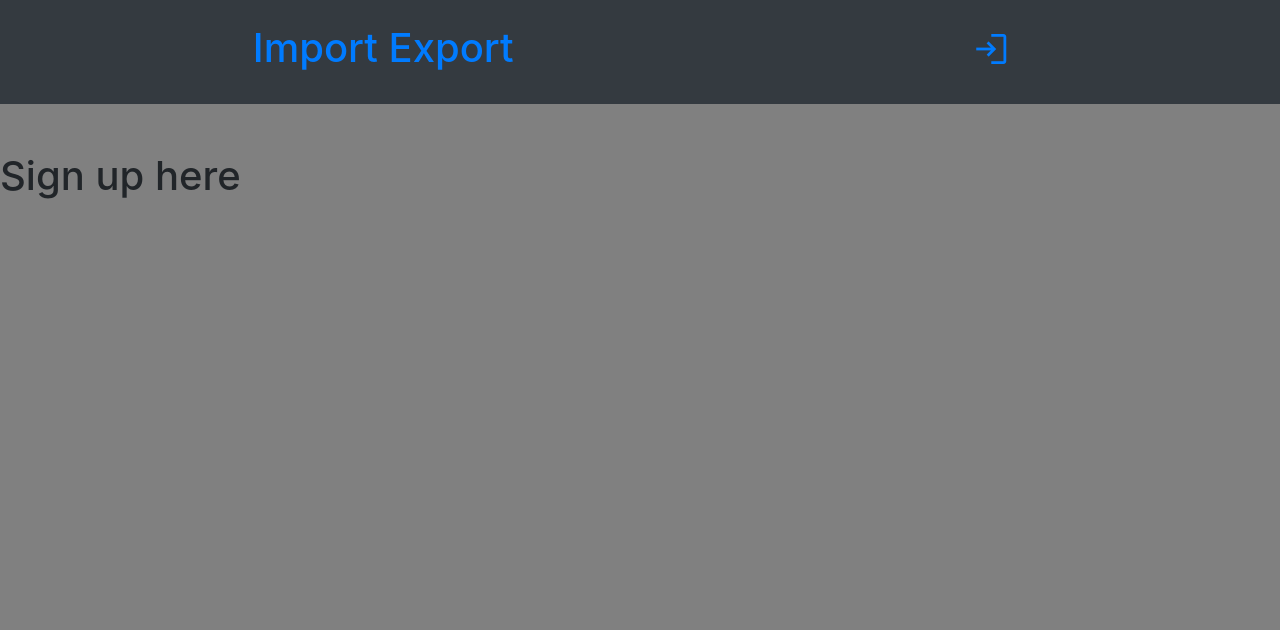
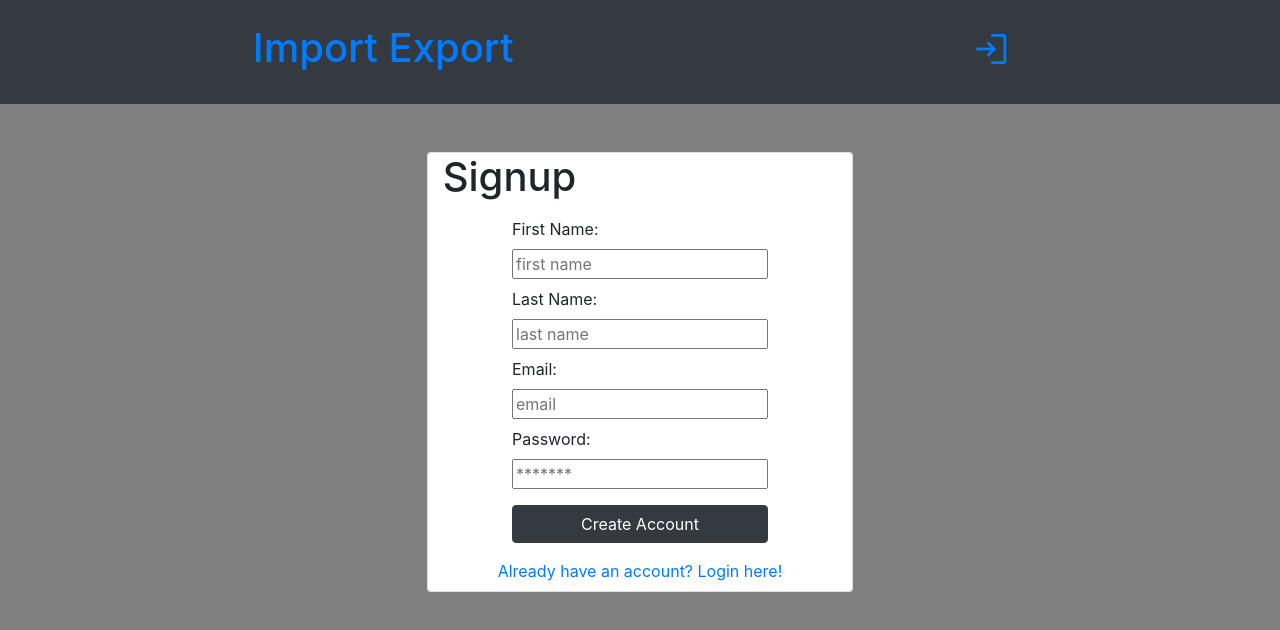
Before and after one commit to AndrewFaugno/import-export, a React (Create React App) app in the folder client/: page /signup in a window 1280 px wide. Shown: the top 630 px of the page. Built offline with nearby package versions, Linux system fonts and the light colour scheme.

Commit message:
created modal for adding products and created signup page

```diff
--- a/client/src/components/AddListingModal/index.js
+++ b/client/src/components/AddListingModal/index.js
@@ -1,9 +1,13 @@
 import Modal from 'react-modal';
+import Auth from '../../utils/auth';
+import { useMutation } from '@apollo/client';
+import { ADD_LISTING } from '../../utils/mutations';
 
 const AddListingModal = ({ modalIsOpen, setModalOpen }) => {
     const customStyles = {
         content: {
-          top: '50%',
+         width: '60%',
+          top: '35%',
           left: '50%',
           right: 'auto',
           bottom: 'auto',
@@ -33,25 +37,40 @@ const AddListingModal = ({ modalIsOpen, setModalOpen }) => {
       })
          .then((data) => data.json())
          .then((data) => {
-            console.log(data);
+            console.log(data.link);
          });
    };
    return (
-    <Modal isOpen={modalIsOpen} style={customStyles}>
-      <div className=" ">
+    <Modal isOpen={modalIsOpen} style={customStyles} ariaHideApp={false}>
+      <div className="m-auto text-center">
+         <div className='text-right mb-2'>
+            <button className='btn btn-danger' onClick={() => setModalOpen(false)}>X</button>
+         </div>
+         <div className='text-center pb-4'>
+            <h3>Add New Listing</h3>
+         </div>
          <form onSubmit={handleSubmit}>
             <div>
-               <label htmlFor="title">Product Title:</label>
-               <input name="title" />
+               <label htmlFor="title" className='d-block'>Product Name:</label>
+               <input name="title" placeholder='Large Blanket'/>
             </div>
             <div>
-               <input type="file" id="file" />
+               <label htmlFor="price" className='d-block mt-2'>Product Price:</label>
+               <input type="number" name="price" placeholder='29.99'/>
+            </div>
+            <div className='my-3'>
+               <label htmlFor='description' className='d-block'>Product Description:</label>
+               <textarea type="text" placeholder='product description here' rows="3" />
+            </div>
+            <div className='text-center'>
+               <input type="file" id="file"/>
+            </div>
+            <div className='pt-5'>
                <button type="submit" className="btn btn-dark">
-                  Submit
+                  Create Listing
                </button>
             </div>
          </form>
-         <button onClick={() => setModalOpen(false)}>X</button>
       </div>
     </Modal>
    );
--- a/client/src/pages/Login.js
+++ b/client/src/pages/Login.js
@@ -31,22 +31,22 @@ const Login = () => {
 
    return (
       <div className="card container col-8 col-lg-6 col-xl-4 my-1">
-         <h1 className="">Login</h1>
+         <h1>Login</h1>
          <form className="m-auto" onSubmit={handleFormSubmit}>
             <div className="my-2">
                <label htmlFor="email" className="d-block">
                   Email:
                </label>
-               <input placeholder="email" name="email" type="email" id="email" onChange={handleChange} />
+               <input placeholder="email" name="email" type="email" id="email" onBlur={handleChange} />
             </div>
             <div className="my-2">
                <label htmlFor="password" className="d-block">
                   Password:
                </label>
-               <input placeholder="password" name="password" type="password" id="password" onChange={handleChange} />
+               <input placeholder="password" name="password" type="password" id="password" onBlur={handleChange} />
             </div>
             <div className="text-center my-3">
-               <button className="btn m-auto btn-dark w-100">Submit</button>
+               <button className="btn m-auto btn-dark w-100">Login</button>
             </div>
          </form>
          {error &&
--- a/client/src/pages/Signup.js
+++ b/client/src/pages/Signup.js
@@ -1,7 +1,72 @@
+import { useState } from "react";
+import { Link } from "react-router-dom";
+import { useMutation } from "@apollo/client";
+import { ADD_USER } from "../utils/mutations";
+import Auth from '../utils/auth';
+
 const Signup = () => {
-    return (
-        <h1>Sign up here</h1>
-    )
-}
+   const [formState, setFormState] = useState({ firstName: "", lastName: "", email: "", password: "" });
+   const [addUser] = useMutation(ADD_USER);
+
+   const handleChange = (e) => {
+      const { name, value } = e.target;
+      setFormState({
+         ...formState,
+         [name]: value,
+      });
+   };
+
+   const handleFormSubmit = async (e) => {
+    e.preventDefault();
+    const mutationResponse = await addUser({
+        variables: {
+            firstName: formState.firstName,
+            lastName: formState.lastName,
+            email: formState.email,
+            password: formState.password,
+        },
+    });
+    const token = mutationResponse.data.addUser.token;
+    Auth.login(token);
+   };
+
+   return (
+      <div className="card container col-8 col-lg-6 col-xl-4 my-1">
+         <h1 className="">Signup</h1>
+         <form className="m-auto" onSubmit={handleFormSubmit}>
+            <div className="my-2">
+               <label htmlFor="firstName" className="d-block">
+                  First Name:
+               </label>
+               <input placeholder="first name" name="firstName" type="firstName" id="firstName" onBlur={handleChange} />
+            </div>
+            <div className="my-2">
+               <label htmlFor="lastName" className="d-block">
+                  Last Name:
+               </label>
+               <input placeholder="last name" name="lastName" type="lastName" id="lastName" onBlur={handleChange} />
+            </div>
+            <div className="my-2">
+               <label htmlFor="email" className="d-block">
+                  Email:
+               </label>
+               <input placeholder="email" name="email" type="email" id="email" onBlur={handleChange} />
+            </div>
+            <div className="my-2">
+               <label htmlFor="password" className="d-block">
+                  Password:
+               </label>
+               <input placeholder="*******" name="password" type="password" id="password" onBlur={handleChange} />
+            </div>
+            <div className="text-center my-3">
+               <button className="btn m-auto btn-dark w-100">Create Account</button>
+            </div>
+         </form>
+         <Link to="/login" className="text-center mb-2">
+            Already have an account? Login here!
+         </Link>
+      </div>
+   );
+};
 
 export default Signup;
--- a/client/src/utils/mutations.js
+++ b/client/src/utils/mutations.js
@@ -21,9 +21,6 @@ export const ADD_USER = gql`
          token
          user {
             _id
-            firstName
-            lastName
-            email
          }
       }
    }
```
